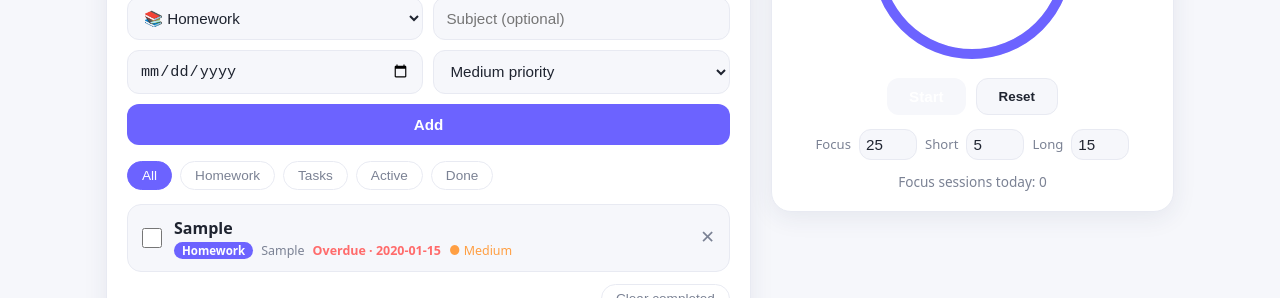
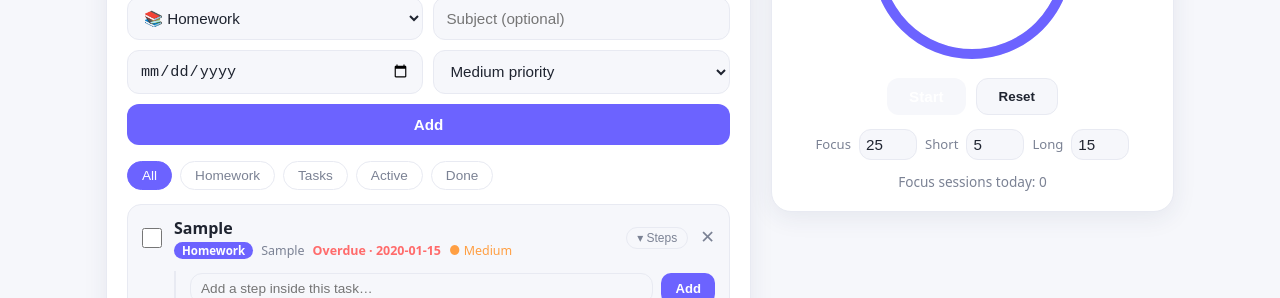
Before and after one commit to Ahmedhaitham-tech/my-task-tracker, a plain HTML site: page index.html in a window 1280 px wide. Both pictures are taken after typing "Sample", "Sample", "2020-01-15" into the empty fields and a click on the button "Add". Shown: the part 502-800 px from the top of the page. Drawn offline with Linux system fonts and the light colour scheme.

Commit message:
Add sub-tasks (steps inside each task)
Co-Authored-By: Claude Sonnet 5.5 <noreply@anthropic.com>
Claude-Session: https://claude.ai/code/session_01WefR4zSC8swzCnWUdPsdU3

```diff
--- a/index.html
+++ b/index.html
@@ -51,7 +51,8 @@
   .chip{padding:6px 14px;border-radius:99px;border:1px solid var(--line);background:transparent;color:var(--muted);cursor:pointer;font-size:.85rem}
   .chip.on{background:var(--accent);color:#fff;border-color:var(--accent)}
   ul{list-style:none;display:grid;gap:10px}
-  li.task{display:flex;align-items:center;gap:12px;padding:12px 14px;border:1px solid var(--line);border-radius:14px;background:var(--bg);animation:pop .25s}
+  li.task{display:flex;flex-wrap:wrap;align-items:center;gap:12px;padding:12px 14px;border:1px solid var(--line);border-radius:14px;background:var(--bg)}
+  li.task.pop{animation:pop .25s}
   @keyframes pop{from{opacity:0;transform:translateY(6px)}to{opacity:1;transform:none}}
   li.task input[type=checkbox]{width:20px;height:20px;accent-color:var(--good);flex:none}
   .info{flex:1;min-width:0}
@@ -87,6 +88,18 @@
   .hist-item{display:flex;gap:10px;align-items:center;padding:9px 12px;border:1px solid var(--line);border-radius:12px;background:var(--bg);margin-bottom:6px;font-size:.9rem}
   .hist-item .t{flex:1;min-width:0;word-break:break-word}
   .hist-item .w{color:var(--muted);font-size:.78rem;white-space:nowrap}
+  .subbtn{background:none;border:1px solid var(--line);color:var(--muted);border-radius:99px;padding:3px 10px;font-size:.75rem;cursor:pointer;white-space:nowrap}
+  .subbtn:hover{border-color:var(--accent);color:var(--accent)}
+  .subs{flex:1 1 100%;margin-left:32px;padding-left:14px;border-left:2px solid var(--line);display:grid;gap:6px}
+  .sub{display:flex;align-items:center;gap:10px;font-size:.9rem}
+  .sub input[type=checkbox]{width:16px;height:16px;accent-color:var(--good);flex:none}
+  .sub span{flex:1;min-width:0;word-break:break-word}
+  .sub.sdone span{text-decoration:line-through;color:var(--muted)}
+  .sub .sdel{background:none;border:none;color:var(--muted);cursor:pointer;font-size:.95rem}
+  .sub .sdel:hover{color:var(--bad)}
+  .subadd{display:flex;gap:8px;margin-top:2px}
+  .subadd input{padding:7px 10px;font-size:.85rem}
+  .subadd button{flex:none;padding:7px 14px;border-radius:10px;border:none;background:var(--accent);color:#fff;cursor:pointer;font-weight:600;font-size:.82rem}
   .toast{position:fixed;bottom:24px;left:50%;transform:translateX(-50%) translateY(80px);background:var(--text);color:var(--bg);padding:12px 20px;border-radius:14px;transition:transform .3s;z-index:9}
   .toast.show{transform:translateX(-50%)}
 </style>
@@ -218,6 +231,8 @@
   let tasks = load('fp_tasks',[]);
   let history = load('fp_history',[]);
   let filter = 'all';
+  const openSubs = new Set();
+  let popId = null;
 
   function saveHistory(){ if(history.length>500) history = history.slice(-500); save('fp_history',history); renderHistory(); }
   function logTask(t){ history = history.filter(h=>h.id!==t.id); history.push({id:t.id,kind:'task',ttype:t.type,title:t.title,subject:t.subject||'',at:new Date().toISOString()}); saveHistory(); }
@@ -270,22 +285,56 @@
     if(!shown.length){ list.innerHTML='<div class="empty">Nothing here yet. Add something above ✨</div>'; }
     shown.forEach(t => {
       const li = document.createElement('li');
-      li.className = 'task'+(t.done?' done':'');
+      li.className = 'task'+(t.done?' done':'')+(t.id===popId?' pop':'');
       const overdue = t.due && !t.done && t.due < t0;
+      if(!Array.isArray(t.subs)) t.subs = [];
+      const subs = t.subs, sdone = subs.filter(s=>s.done).length, isOpen = openSubs.has(t.id);
+      li.dataset.id = t.id;
       li.innerHTML =
         '<input type="checkbox" '+(t.done?'checked':'')+'>'+
         '<div class="info"><div class="title">'+esc(t.title)+'</div>'+
         '<div class="meta"><span class="tag '+t.type+'">'+(t.type==='hw'?'Homework':'Task')+'</span>'+
         (t.subject?'<span>'+esc(t.subject)+'</span>':'')+
         (t.due?'<span class="'+(overdue?'overdue':'')+'">'+(overdue?'Overdue · ':'Due ')+t.due+'</span>':'')+
+        (subs.length?'<span>🌿 '+sdone+'/'+subs.length+' steps</span>':'')+
         '<span class="p-'+t.priority+'">● '+pLabel[t.priority]+'</span></div></div>'+
+        '<button class="subbtn" title="Sub-tasks (steps inside this task)">'+(isOpen?'▾':'▸')+' Steps</button>'+
         '<button class="del" title="Delete">✕</button>';
       li.querySelector('input').onchange = e => {
         t.done = e.target.checked; save('fp_tasks',tasks); render();
         if(t.done) logTask(t); else unlogTask(t);
         if(t.done) toast(['Nice work! 🎉','Crushed it! 💥','One down! ✅','Proud of you! 🌟'][Math.floor(Math.random()*4)]);
       };
-      li.querySelector('.del').onclick = () => { tasks = tasks.filter(x=>x.id!==t.id); save('fp_tasks',tasks); render(); };
+      li.querySelector('.del').onclick = () => { tasks = tasks.filter(x=>x.id!==t.id); openSubs.delete(t.id); save('fp_tasks',tasks); render(); };
+      li.querySelector('.subbtn').onclick = () => { if(openSubs.has(t.id)) openSubs.delete(t.id); else openSubs.add(t.id); render(); };
+      if(isOpen){
+        const box = document.createElement('div'); box.className = 'subs';
+        subs.forEach(s => {
+          const row = document.createElement('div'); row.className = 'sub'+(s.done?' sdone':'');
+          row.innerHTML = '<input type="checkbox" '+(s.done?'checked':'')+'><span>'+esc(s.text)+'</span><button class="sdel" title="Remove step">✕</button>';
+          row.querySelector('input').onchange = e => {
+            s.done = e.target.checked; save('fp_tasks',tasks); render();
+            if(subs.length && subs.every(x=>x.done) && !t.done) toast('All steps done! Tick the main task ✅');
+          };
+          row.querySelector('.sdel').onclick = () => { t.subs = t.subs.filter(x=>x.id!==s.id); save('fp_tasks',tasks); render(); };
+          box.appendChild(row);
+        });
+        const add = document.createElement('div'); add.className = 'subadd';
+        add.innerHTML = '<input placeholder="Add a step inside this task…" maxlength="100"><button type="button">Add</button>';
+        const inp = add.querySelector('input');
+        const addSub = () => {
+          const text = inp.value.trim();
+          if(!text){ toast('Type the step first ✍️'); inp.focus(); return; }
+          t.subs.push({ id:Date.now()+Math.random(), text, done:false });
+          save('fp_tasks',tasks); render();
+          const again = [...$('list').children].find(x=>x.dataset.id===String(t.id));
+          if(again){ const i2 = again.querySelector('.subadd input'); if(i2) i2.focus(); }
+        };
+        add.querySelector('button').onclick = addSub;
+        inp.addEventListener('keydown', e => { if(e.key==='Enter'){ e.preventDefault(); addSub(); } });
+        box.appendChild(add);
+        li.appendChild(box);
+      }
       list.appendChild(li);
     });
     const done = tasks.filter(t=>t.done).length;
@@ -298,7 +347,9 @@
   function addTask(){
     const title = $('title').value.trim();
     if(!title){ toast('Type what you need to do first ✍️'); $('title').focus(); return; }
-    tasks.push({ id:Date.now()+Math.random(), title, type:$('type').value, subject:$('subject').value.trim(), due:$('due').value, priority:$('priority').value, done:false });
+    const nt = { id:Date.now()+Math.random(), title, type:$('type').value, subject:$('subject').value.trim(), due:$('due').value, priority:$('priority').value, done:false, subs:[] };
+    tasks.push(nt);
+    openSubs.clear(); openSubs.add(nt.id); popId = nt.id;
     save('fp_tasks',tasks);
     $('title').value=''; $('subject').value=''; $('due').value='';
     render(); $('title').focus();
--- a/sw.js
+++ b/sw.js
@@ -1,7 +1,7 @@
 // My Tracker - offline support
 // Change the version number below whenever you update the app files,
 // so phones/browsers drop the old saved copy.
-const CACHE = 'my-tracker-v1';
+const CACHE = 'my-tracker-v2';
 const FILES = [
   './',
   'index.html',
```
